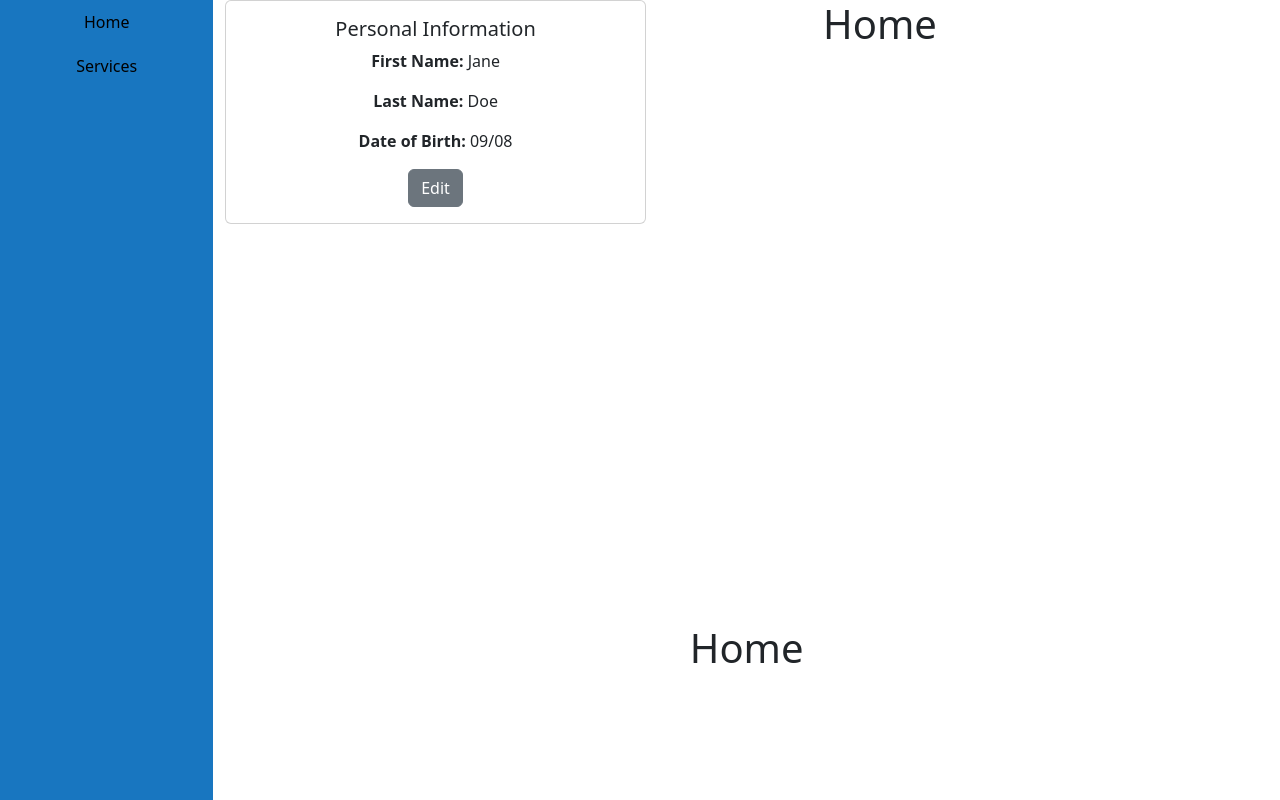
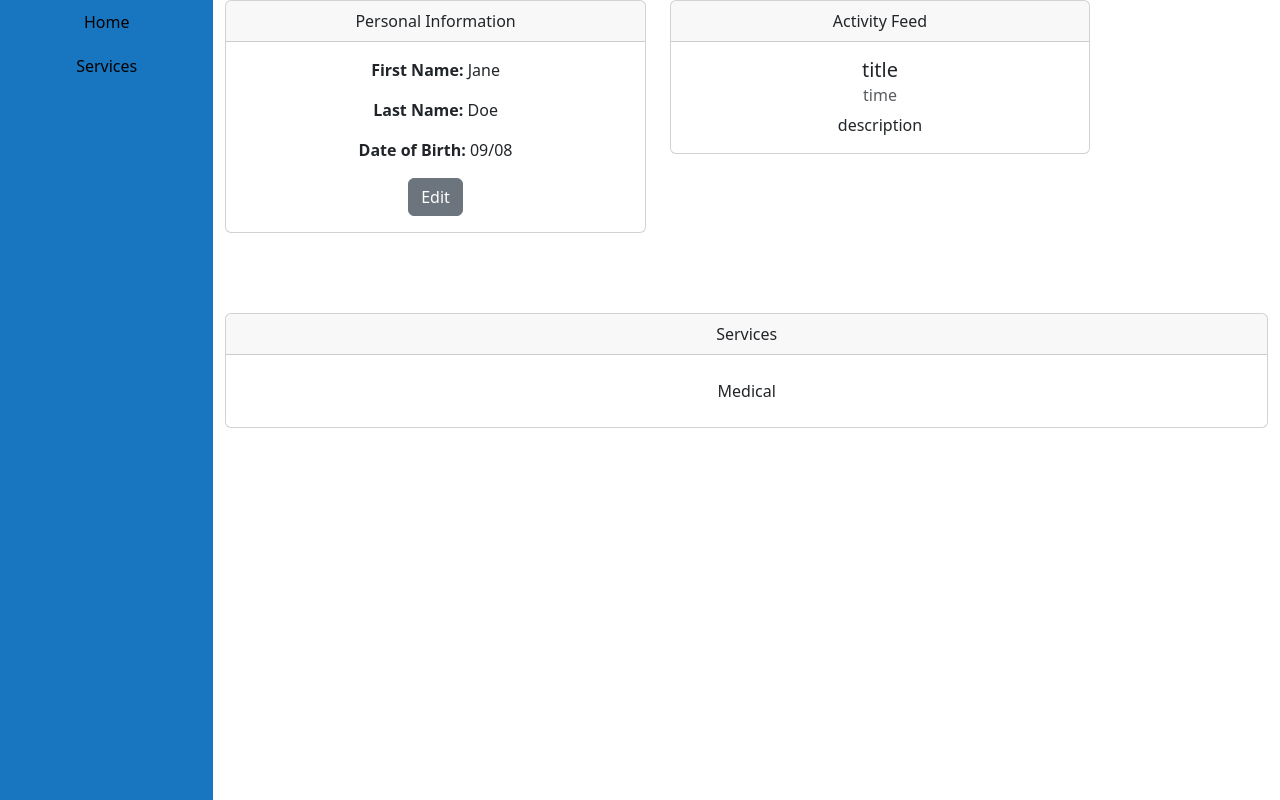
Before and after one commit to rosspulliam/hackathongo-sbcollab, a React (Create React App) app in the folder hackathon-ui/: page /dashboard in a window 1280 px wide. Built offline with nearby package versions, Linux system fonts and the light colour scheme.

Commit message:
add dashboard changes

```diff
--- a/hackathon-ui/src/user/UserDashboard/UserDashboard.css
+++ b/hackathon-ui/src/user/UserDashboard/UserDashboard.css
@@ -23,5 +23,17 @@
   .user-main-bottom{
     flex:1;
     height: 50vh;
-    margin-top: 50vh;
+    margin-top: 10vh;
   }
+
+  .user-main-top-wrapper{
+    display: flex;
+    flex-direction: column;
+  }
+
+  .user-main-left{
+    flex:1;
+  }
+  .user-main-right{
+    flex:1;
+  }
--- a/hackathon-ui/src/user/UserDashboard/UserDashboard.js
+++ b/hackathon-ui/src/user/UserDashboard/UserDashboard.js
@@ -1,6 +1,6 @@
 import React from "react";
 import { useState } from "react";
-import { Container, Nav, Row, Col, Card, Button, Form } from "react-bootstrap";
+import { Container, Nav, Row, Col, Card, Button, Form, ListGroup } from "react-bootstrap";
 import "../UserDashboard/UserDashboard.css";
 
 export default function UserDashboard() {
@@ -30,12 +30,13 @@ export default function UserDashboard() {
           <Col sm={10} className="user-main">
             <div className="user-main-wrapper">
               <div className="user-main-top">
+                <div className="user-main-top-wrapper">
                 <Row>
-                  <Col sm={5} className="user-main-header">
+                  <Col sm={5} className="user-main-left">
                     <div className="personal-info">
                       <Card>
+                          <Card.Header>Personal Information</Card.Header>
                         <Card.Body>
-                          <Card.Title>Personal Information</Card.Title>
                           {editMode ? (
                             <Form>
                               <Form.Group
@@ -92,13 +93,30 @@ export default function UserDashboard() {
                       </Card>
                     </div>
                   </Col>
-                  <Col sm={5} className="user-main-content">
-                    <h1>Home</h1>
+                  <Col sm={5} className="user-main-right">
+                  <Card>
+        <Card.Header>Activity Feed</Card.Header>
+      <Card.Body>
+        <Card.Title>title</Card.Title>
+        <Card.Subtitle className="mb-2 text-muted">
+          time
+        </Card.Subtitle>
+        <Card.Text>description</Card.Text>
+      </Card.Body>
+    </Card>
                   </Col>
                 </Row>
+                </div>
               </div>
               <div className="user-main-bottom">
-                <h1>Home</h1>
+              <Card>
+      <Card.Header>Services</Card.Header>
+      <Card.Body>
+        <ListGroup variant="flush">
+            <ListGroup.Item >Medical</ListGroup.Item>
+        </ListGroup>
+      </Card.Body>
+    </Card>
               </div>
             </div>
           </Col>
```
